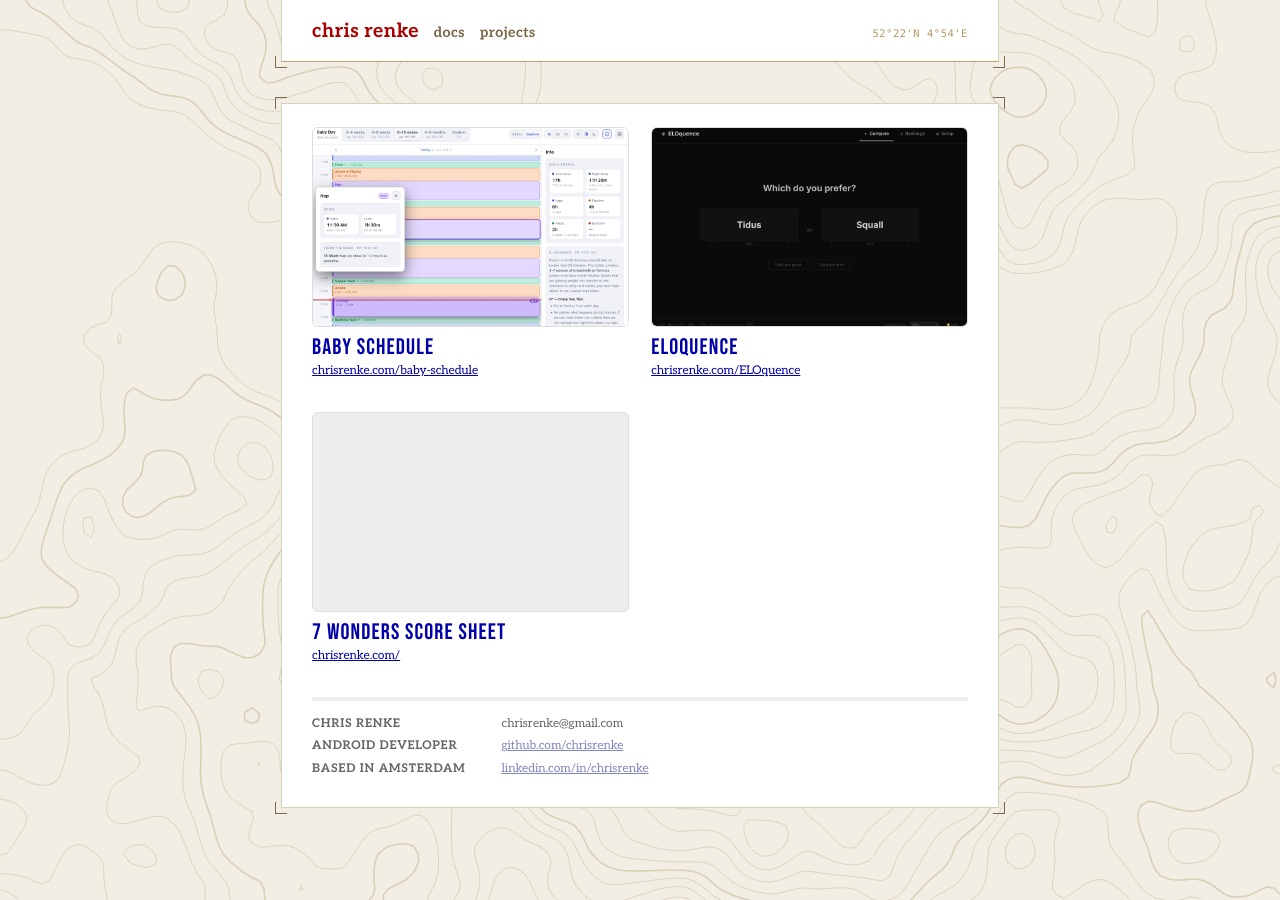
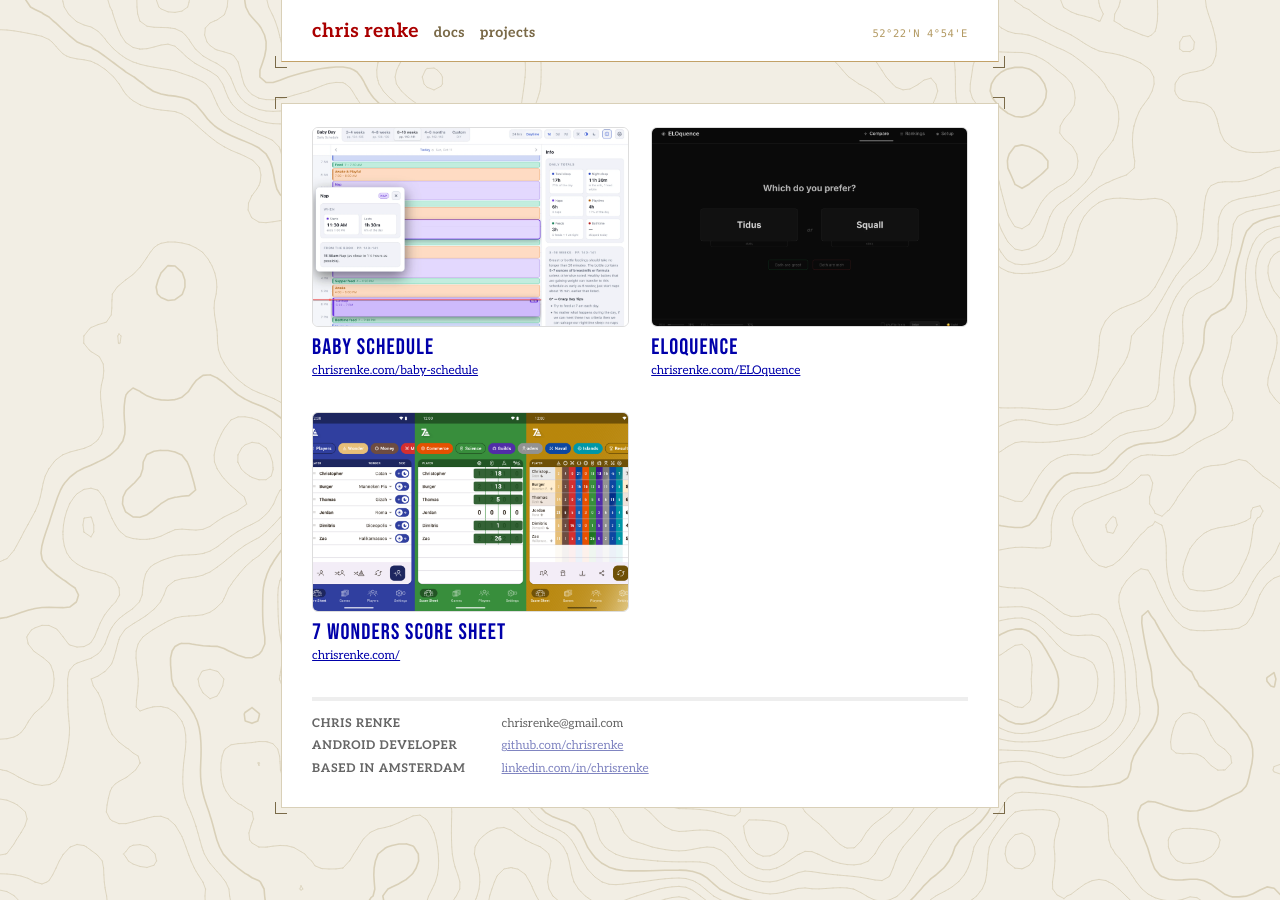
Before and after one commit to ChrisRenke/chrisrenke.github.io, a Jekyll site: the page built from projects.html, in a window 1280 px wide. Built offline with Jekyll 4.4.1, drawn with Linux system fonts in a browser that asks for light colours.

Commit message:
Add hero image for 7 Wonders Score Sheet
Co-Authored-By: Claude Sonnet 5.5 <noreply@anthropic.com>

```diff
--- a/_data/projects.yml
+++ b/_data/projects.yml
@@ -16,5 +16,5 @@
 - title: 7 Wonders Score Sheet
   url: https://chrisrenke.com/
   # date:
-  # image: /assets/projects/7-wonders.png
+  image: /assets/projects/7-wonders.png
   # blurb:
```
Also changed, not shown: assets/projects/7-wonders.png (added).
